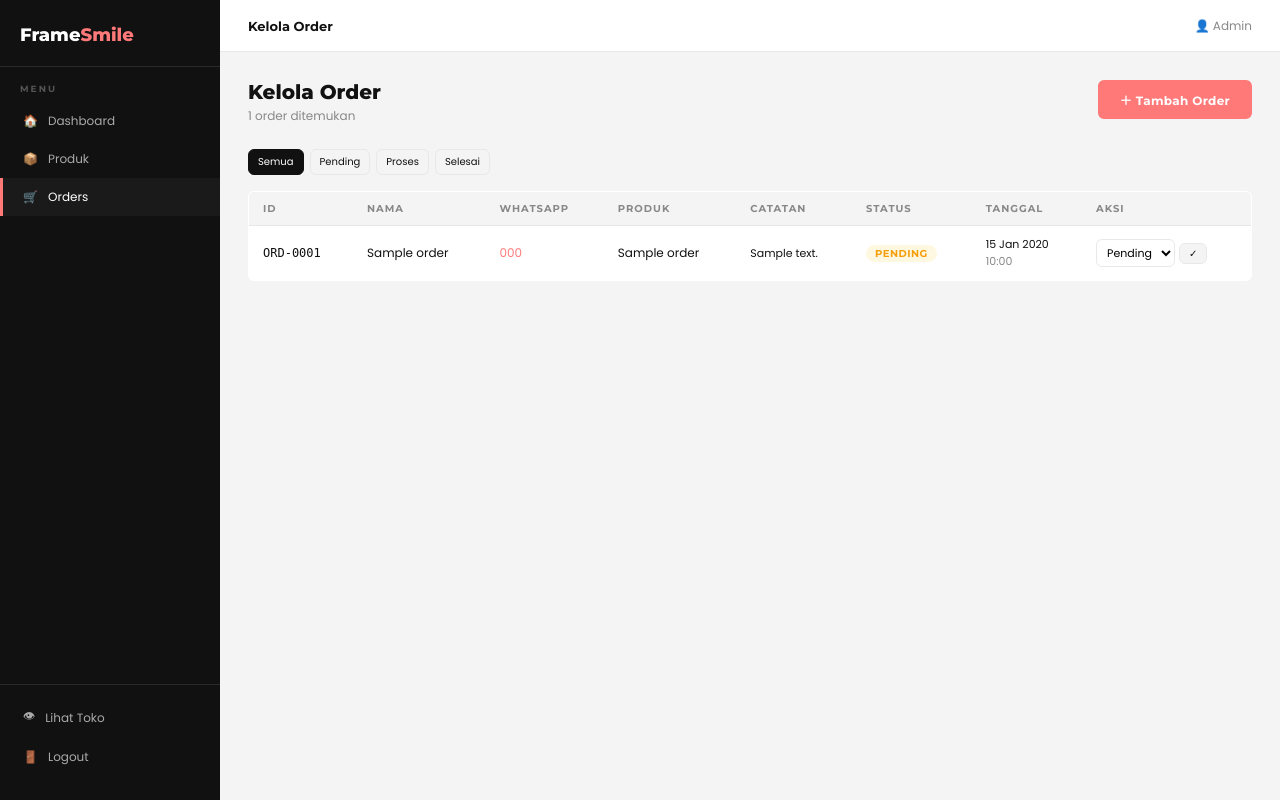
After one commit to The-Noctura/framesmile, a PHP site: page /admin/orders.php in a window 1280 px wide. The commit adds this page. Run offline with PHP 8.4, Linux system fonts and the light colour scheme; the visitor is signed in with stand-in values (Sample User, id 1); data comes from the database, SQL or seed files in the repository; tables that the repository leaves empty hold one stand-in row (values such as "Sample post").

Commit message:
menambahkan input orderan

```diff
--- a/admin/admin.css
+++ b/admin/admin.css
@@ -277,3 +277,76 @@ body.login-page {
     text-decoration: none; color: var(--black);
 }
 .tbl-btn-del:hover { background: #fff0f0; border-color: #fca5a5; color: #dc2626; }
+
+/* ── STATUS BADGE ── */
+.status-badge {
+    display: inline-block;
+    padding: 2px 9px; border-radius: 20px;
+    font-size: 10px; font-weight: 700;
+    font-family: var(--font-head); text-transform: uppercase;
+    letter-spacing: .5px;
+}
+.status-pending    { background: #fff8e1; color: #f59e0b; }
+.status-processing { background: #e0f2fe; color: #0284c7; }
+.status-done       { background: #f0fdf4; color: #16a34a; }
+
+/* ── MODAL ── */
+.modal-overlay {
+    display: none;
+    position: fixed;
+    top: 0;
+    left: 0;
+    right: 0;
+    bottom: 0;
+    background: rgba(0,0,0,.5);
+    z-index: 300;
+    align-items: center;
+    justify-content: center;
+}
+.modal-overlay.open {
+    display: flex;
+    align-items: center;
+    justify-content: center;
+}
+.modal {
+    background: var(--white);
+    border: 2px solid var(--black);
+    border-radius: var(--radius);
+    width: 460px; max-width: 92vw;
+    box-shadow: 6px 6px 0 var(--black);
+    overflow: hidden;
+}
+.modal-header {
+    display: flex; align-items: center;
+    justify-content: space-between;
+    padding: 18px 24px;
+    border-bottom: 1.5px solid var(--light);
+}
+.modal-title  { font-family: var(--font-head); font-size: 16px; font-weight: 800; }
+.modal-close  {
+    background: none; border: none; font-size: 18px;
+    cursor: pointer; color: var(--gray); transition: color .12s;
+}
+.modal-close:hover { color: var(--accent); }
+.modal-body   { padding: 20px 24px; }
+.modal-footer {
+    display: flex; justify-content: flex-end; gap: 8px;
+    padding: 0 24px 20px;
+}
+
+/* ── BTN SEC ── */
+.btn-sec {
+    display: inline-block; padding: 8px 16px;
+    background: transparent; border: 1.5px solid var(--black);
+    border-radius: var(--radius); font-family: var(--font-body);
+    font-size: 12px; cursor: pointer; transition: .15s;
+    text-decoration: none; color: var(--black);
+}
+.btn-sec:hover { background: var(--bg); }
+
+/* ── FILTER ACTIVE ── */
+.tbl-btn-active {
+    background: var(--black) !important;
+    color: var(--white) !important;
+    border-color: var(--black) !important;
+}
--- /dev/null
+++ b/admin/orders.php
@@ -0,0 +1,218 @@
+<?php
+require_once 'auth.php';
+require_once __DIR__ . '/../includes/db.php';
+
+$pageTitle = 'Kelola Order';
+$success   = '';
+$error     = '';
+
+// ── TAMBAH ORDER ──
+if ($_SERVER['REQUEST_METHOD'] === 'POST' && ($_POST['action'] ?? '') === 'add') {
+    $name      = mysqli_real_escape_string($koneksi, trim($_POST['customer_name']  ?? ''));
+    $phone     = mysqli_real_escape_string($koneksi, trim($_POST['customer_phone'] ?? ''));
+    $productId = (int)$_POST['product_id'];
+    $note      = mysqli_real_escape_string($koneksi, trim($_POST['note']           ?? ''));
+
+    if (!$name || !$phone || !$productId) {
+        $error = 'Nama, nomor WA, dan produk wajib diisi!';
+    } else {
+        $product     = mysqli_fetch_assoc(mysqli_query($koneksi, "SELECT name FROM products WHERE id=$productId"));
+        $productName = mysqli_real_escape_string($koneksi, $product['name'] ?? '');
+        mysqli_query($koneksi, "
+            INSERT INTO orders (customer_name, customer_phone, product_id, product_name, note)
+            VALUES ('$name', '$phone', $productId, '$productName', '$note')
+        ");
+        $success = 'Order berhasil ditambahkan!';
+    }
+}
+
+// ── UPDATE STATUS ──
+if ($_SERVER['REQUEST_METHOD'] === 'POST' && ($_POST['action'] ?? '') === 'update_status') {
+    $orderId = (int)$_POST['order_id'];
+    $status  = mysqli_real_escape_string($koneksi, $_POST['status']);
+    $allowed = ['pending', 'processing', 'done'];
+    if (in_array($status, $allowed)) {
+        mysqli_query($koneksi, "UPDATE orders SET status='$status' WHERE id=$orderId");
+        $success = 'Status order diupdate!';
+    }
+}
+
+// ── HAPUS ORDER ──
+if (isset($_GET['delete'])) {
+    $delId = (int)$_GET['delete'];
+    mysqli_query($koneksi, "DELETE FROM orders WHERE id=$delId");
+    header('Location: orders.php');
+    exit;
+}
+
+// Ambil produk untuk dropdown
+$products = [];
+$res = mysqli_query($koneksi, "SELECT id, name FROM products WHERE is_active=1 ORDER BY sort_order");
+while ($row = mysqli_fetch_assoc($res)) $products[] = $row;
+
+// Ambil semua order
+$statusFilter = $_GET['status'] ?? 'all';
+$where = $statusFilter !== 'all' ? "WHERE status='" . mysqli_real_escape_string($koneksi, $statusFilter) . "'" : '';
+$orders = [];
+$res = mysqli_query($koneksi, "SELECT * FROM orders $where ORDER BY created_at DESC");
+while ($row = mysqli_fetch_assoc($res)) $orders[] = $row;
+?>
+<!DOCTYPE html>
+<html lang="id">
+<head>
+    <meta charset="UTF-8">
+    <meta name="viewport" content="width=device-width, initial-scale=1.0">
+    <title>Kelola Order — FrameSmile Admin</title>
+    <link href="https://fonts.googleapis.com/css2?family=Montserrat:wght@600;700;800&family=Poppins:wght@400;500&display=swap" rel="stylesheet">
+    <link rel="stylesheet" href="admin.css">
+</head>
+<body>
+
+<?php include 'sidebar.php'; ?>
+
+<div class="admin-main">
+    <?php include 'topbar.php'; ?>
+    <div class="admin-content">
+
+        <div class="page-header">
+            <div>
+                <h1 class="page-title">Kelola Order</h1>
+                <p class="page-sub"><?= count($orders) ?> order ditemukan</p>
+            </div>
+            <button class="btn-primary" onclick="document.getElementById('addModal').classList.add('open')">
+                ＋ Tambah Order
+            </button>
+        </div>
+
+        <?php if ($success): ?>
+            <div class="alert alert-success">✓ <?= htmlspecialchars($success) ?></div>
+        <?php endif; ?>
+        <?php if ($error): ?>
+            <div class="alert alert-error">⚠ <?= htmlspecialchars($error) ?></div>
+        <?php endif; ?>
+
+        <!-- Filter status -->
+        <div style="display:flex; gap:6px; margin-bottom:16px;">
+            <?php foreach (['all'=>'Semua','pending'=>'Pending','processing'=>'Proses','done'=>'Selesai'] as $val => $label): ?>
+            <a href="?status=<?= $val ?>"
+               class="tbl-btn <?= $statusFilter===$val ? 'tbl-btn-active' : '' ?>"
+               style="text-decoration:none;">
+                <?= $label ?>
+            </a>
+            <?php endforeach; ?>
+        </div>
+
+        <?php if (empty($orders)): ?>
+            <div class="empty-state">
+                <div style="font-size:48px;">📭</div>
+                <p style="margin-top:12px;">Belum ada order.</p>
+            </div>
+        <?php else: ?>
+        <div class="table-wrap">
+            <table class="admin-table">
+                <thead>
+                    <tr>
+                        <th>ID</th>
+                        <th>Nama</th>
+                        <th>WhatsApp</th>
+                        <th>Produk</th>
+                        <th>Catatan</th>
+                        <th>Status</th>
+                        <th>Tanggal</th>
+                        <th>Aksi</th>
+                    </tr>
+                </thead>
+                <tbody>
+                    <?php foreach ($orders as $o): ?>
+                    <tr>
+                        <td><code>ORD-<?= str_pad($o['id'], 4, '0', STR_PAD_LEFT) ?></code></td>
+                        <td><?= htmlspecialchars($o['customer_name']) ?></td>
+                        <td>
+                            <a href="https://wa.me/<?= preg_replace('/[^0-9]/', '', $o['customer_phone']) ?>"
+                               target="_blank" style="color:var(--accent);text-decoration:none;">
+                                <?= htmlspecialchars($o['customer_phone']) ?>
+                            </a>
+                        </td>
+                        <td><?= htmlspecialchars($o['product_name']) ?></td>
+                        <td style="max-width:200px;font-size:11px;">
+                            <?= htmlspecialchars($o['note'] ?: '—') ?>
+                        </td>
+                        <td>
+                            <span class="status-badge status-<?= $o['status'] ?>">
+                                <?= ucfirst($o['status']) ?>
+                            </span>
+                        </td>
+                        <td style="white-space:nowrap;font-size:11px;">
+                            <?= date('d M Y', strtotime($o['created_at'])) ?><br>
+                            <span style="color:var(--gray);"><?= date('H:i', strtotime($o['created_at'])) ?></span>
+                        </td>
+                        <td>
+                            <form method="POST" style="display:flex;gap:4px;align-items:center;">
+                                <input type="hidden" name="action" value="update_status">
+                                <input type="hidden" name="order_id" value="<?= $o['id'] ?>">
+                                <select name="status" class="form-input"
+                                        style="padding:4px 6px;font-size:11px;width:auto;">
+                                    <option value="pending"    <?= $o['status']==='pending'    ?'selected':'' ?>>Pending</option>
+                                    <option value="processing" <?= $o['status']==='processing' ?'selected':'' ?>>Proses</option>
+                                    <option value="done"       <?= $o['status']==='done'       ?'selected':'' ?>>Selesai</option>
+                                </select>
+                                <button type="submit" class="tbl-btn">✓</button>
+                            </form>
+                        </td>
+                    </tr>
+                    <?php endforeach; ?>
+                </tbody>
+            </table>
+        </div>
+        <?php endif; ?>
+
+    </div>
+</div>
+
+<!-- ── MODAL TAMBAH ORDER ── -->
+<div class="modal-overlay" id="addModal">
+    <div class="modal">
+        <div class="modal-header">
+            <h2 class="modal-title">Tambah Order Manual</h2>
+            <button class="modal-close"
+                    onclick="document.getElementById('addModal').classList.remove('open')">✕</button>
+        </div>
+        <form method="POST">
+            <input type="hidden" name="action" value="add">
+            <div class="modal-body">
+                <div class="form-group">
+                    <label class="form-label">Nama Customer <span style="color:var(--accent)">*</span></label>
+                    <input class="form-input" type="text" name="customer_name"
+                           placeholder="Nama customer" required>
+                </div>
+                <div class="form-group">
+                    <label class="form-label">Nomor WhatsApp <span style="color:var(--accent)">*</span></label>
+                    <input class="form-input" type="text" name="customer_phone"
+                           placeholder="08xxxxxxxxxx">
+                </div>
+                <div class="form-group">
+                    <label class="form-label">Produk <span style="color:var(--accent)">*</span></label>
+                    <select class="form-input" name="product_id" required>
+                        <option value="">Pilih produk...</option>
+                        <?php foreach ($products as $p): ?>
+                        <option value="<?= $p['id'] ?>"><?= htmlspecialchars($p['name']) ?></option>
+                        <?php endforeach; ?>
+                    </select>
+                </div>
+                <div class="form-group">
+                    <label class="form-label">Catatan</label>
+                    <textarea class="form-input" name="note" rows="3"
+                              placeholder="Detail desain, ukuran, dll"></textarea>
+                </div>
+            </div>
+            <div class="modal-footer">
+                <button type="button" class="btn-sec"
+                        onclick="document.getElementById('addModal').classList.remove('open')">Batal</button>
+                <button type="submit" class="btn-primary">Tambah Order →</button>
+            </div>
+        </form>
+    </div>
+</div>
+
+</body>
+</html>
--- a/admin/sidebar.php
+++ b/admin/sidebar.php
@@ -11,6 +11,9 @@ $currentPage = basename($_SERVER['PHP_SELF']);
         <a href="products.php" class="nav-item <?= $currentPage==='products.php' ? 'active' : '' ?>">
             <span>📦</span> Produk
         </a>
+        <a href="orders.php" class="nav-item <?= $currentPage==='orders.php' ? 'active' : '' ?>">
+            <span>🛒</span> Orders
+        </a>
     </nav>
     <div class="sidebar-bottom">
         <a href="../pages/product.php" class="nav-item" target="_blank">
```
Also changed, not shown: admin/index.php (+5 -4 lines).
